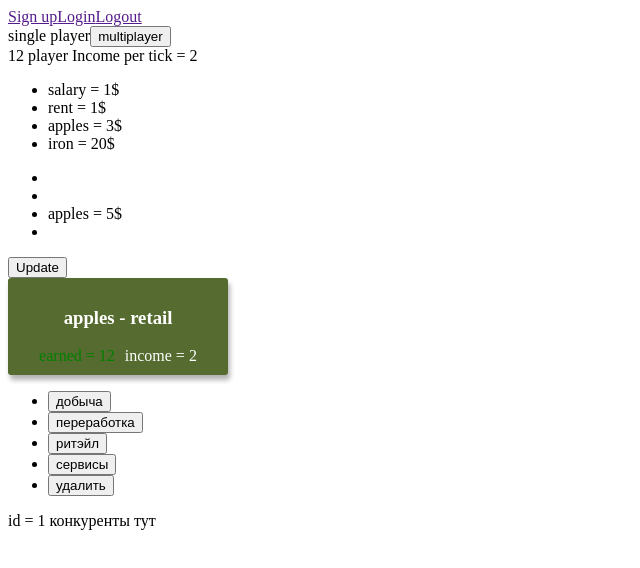
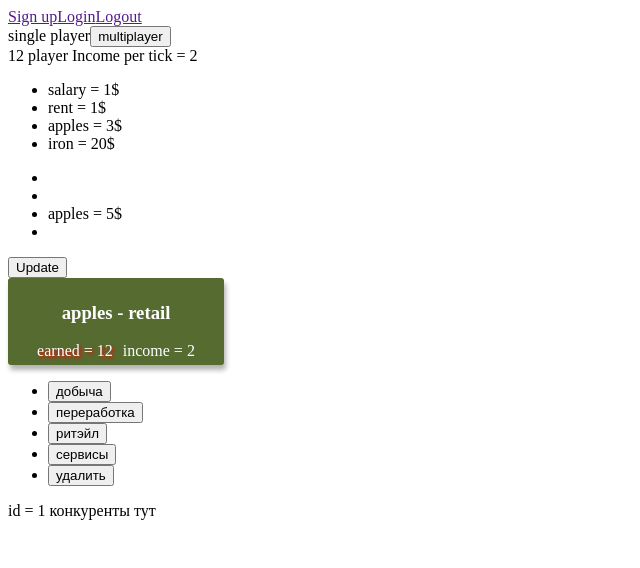
Before and after one commit to Nicelx/business-game, an Angular app: page /game/1 in a window 1280 px wide. Shown: the top 568 px of the page, without its empty margins (0-640 px from the left). Built offline with nearby package versions, Linux system fonts and the light colour scheme.

Commit message:
some styles

```diff
--- a/src/app/game/business-unit/business-unit.component.css
+++ b/src/app/game/business-unit/business-unit.component.css
@@ -6,7 +6,7 @@
 	color: white;
 	border-radius: 3px;
 	box-shadow: 2px 5px 5px rgba(0, 0, 0, 0.3);
-	padding: 10px;
+	padding: 5px 8px;
 	align-items: center;
 }
 .business-unit__statistic-block {
@@ -15,8 +15,9 @@
 }
 
 .business-unit__income--red {
-	color: red;
+	text-shadow:2px 2px 3px red;
 }
 .business-unit__income--green {
+	text-shadow:2px 2px 2px green;
 	color: green;
 }
--- a/src/app/game/business-unit/business-unit.component.html
+++ b/src/app/game/business-unit/business-unit.component.html
@@ -2,11 +2,8 @@
 	<h3 class="business-unit__header">{{ businessUnit.type }} - {{ businessUnit.sellingType }}</h3>
 	<div class="business-unit__statistic-block">
 		<span
-			class="business-unit__income {{
-				businessUnit.earned > 0
-					? 'business-unit__income--green'
-					: 'business-unit__income--red'
-			}}"
+			class = ""
+			[ngClass]="checkColorClass()"
 			>earned = {{ businessUnit.earned }}</span
 		>
 		<span class="business-unit__income">income = {{ businessUnit.incomePerTick }}</span>
--- a/src/app/game/business-unit/business-unit.component.ts
+++ b/src/app/game/business-unit/business-unit.component.ts
@@ -12,10 +12,15 @@ export class BusinessUnitComponent implements OnInit {
 		type: "apples",
 		sellingType: "retail",
 		earned: 0,
-		incomePerTick: 0
+		incomePerTick: 0,
 	};
 
 	constructor() {}
 
+	checkColorClass() {
+		if (this.businessUnit.incomePerTick > 0) return "business-unit__income--red";
+		else return "business-unit__income--green";
+	}
+
 	ngOnInit(): void {}
 }
```
